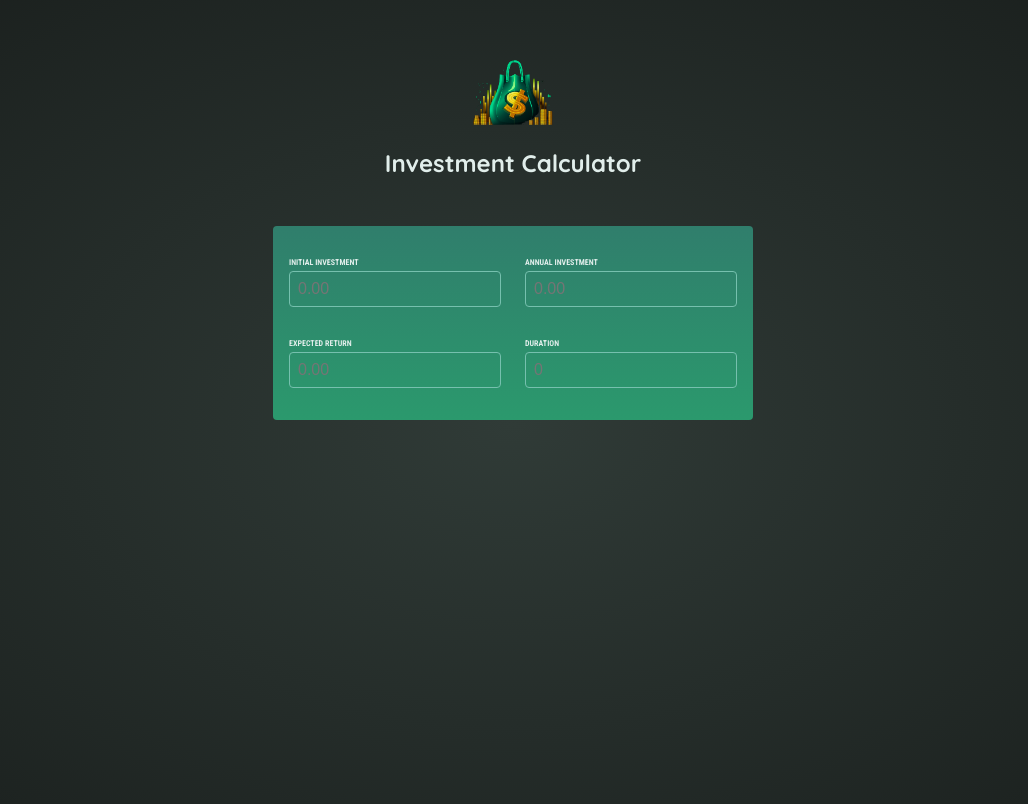
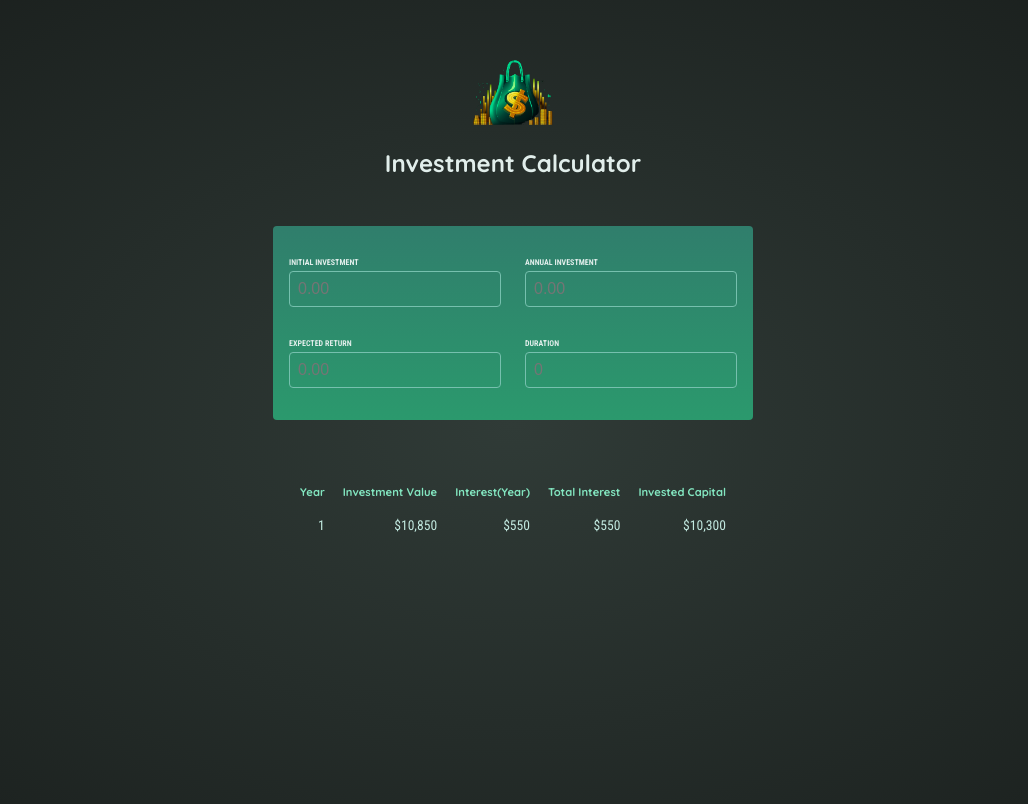
Before and after one commit to Arduncandev/InvestmentCalculator, a React (Vite) app in the folder CalculatorProject/: page / in a window 1280 px wide. Shown: the top 804 px of the page, without its empty margins (127-1155 px from the left). Built offline with nearby package versions, Linux system fonts and the light colour scheme.

Commit message:
style and dummy data complete

```diff
--- a/CalculatorProject/src/App.jsx
+++ b/CalculatorProject/src/App.jsx
@@ -1,13 +1,14 @@
 
 import Header from './components/Header/Header'
 import UserInput from './components/UserInput/UserInput'
+import Results from './components/Results/Results'
 
 function App() {
   return (
     <>
       <Header />
       <UserInput />
-
+      <Results />
     </>
   )
 }
--- /dev/null
+++ b/CalculatorProject/src/components/Results/Results.css
@@ -0,0 +1,19 @@
+#result {
+  max-width: 50rem;
+  margin: 2rem auto;
+  padding: 1rem;
+  table-layout: fixed;
+  border-spacing: 1rem;
+  text-align: right;
+}
+
+#result thead {
+  font-size: 0.7rem;
+  color: #83e6c0;
+}
+
+#result tbody {
+  font-family: 'Roboto Condensed', sans-serif;
+  font-size: 0.85rem;
+  color: #c2e9e0;
+}
--- a/CalculatorProject/src/components/Results/Results.jsx
+++ b/CalculatorProject/src/components/Results/Results.jsx
@@ -0,0 +1,31 @@
+
+import './results.css';
+
+export default function Results({ results }) {
+
+
+    return (
+        <table id="result">
+            <thead>
+                <tr>
+                    <th>Year</th>
+                    <th>Investment Value</th>
+                    <th>Interest(Year)</th>
+                    <th>Total Interest</th>
+                    <th>Invested Capital</th>
+                </tr>
+            </thead>
+            <tbody>
+                <tr>
+                    <td>1</td>
+                    <td>$10,850</td>
+                    <td>$550</td>
+                    <td>$550</td>
+                    <td>$10,300</td>
+                </tr>
+            </tbody>
+        </table>
+
+
+    );
+}
--- a/CalculatorProject/src/index.css
+++ b/CalculatorProject/src/index.css
@@ -15,25 +15,7 @@ body {
 }
 
 
-#result {
-  max-width: 50rem;
-  margin: 2rem auto;
-  padding: 1rem;
-  table-layout: fixed;
-  border-spacing: 1rem;
-  text-align: right;
-}
 
-#result thead {
-  font-size: 0.7rem;
-  color: #83e6c0;
-}
-
-#result tbody {
-  font-family: 'Roboto Condensed', sans-serif;
-  font-size: 0.85rem;
-  color: #c2e9e0;
-}
 
 .center {
   text-align: center;
```
